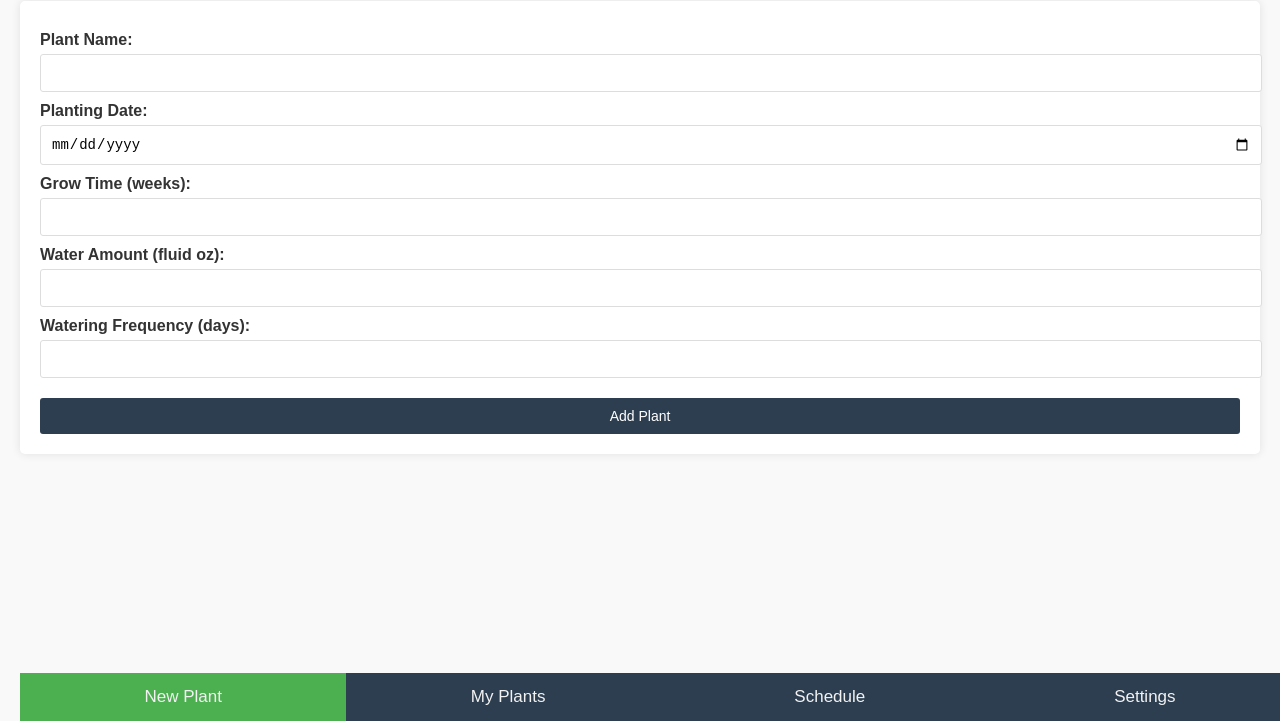
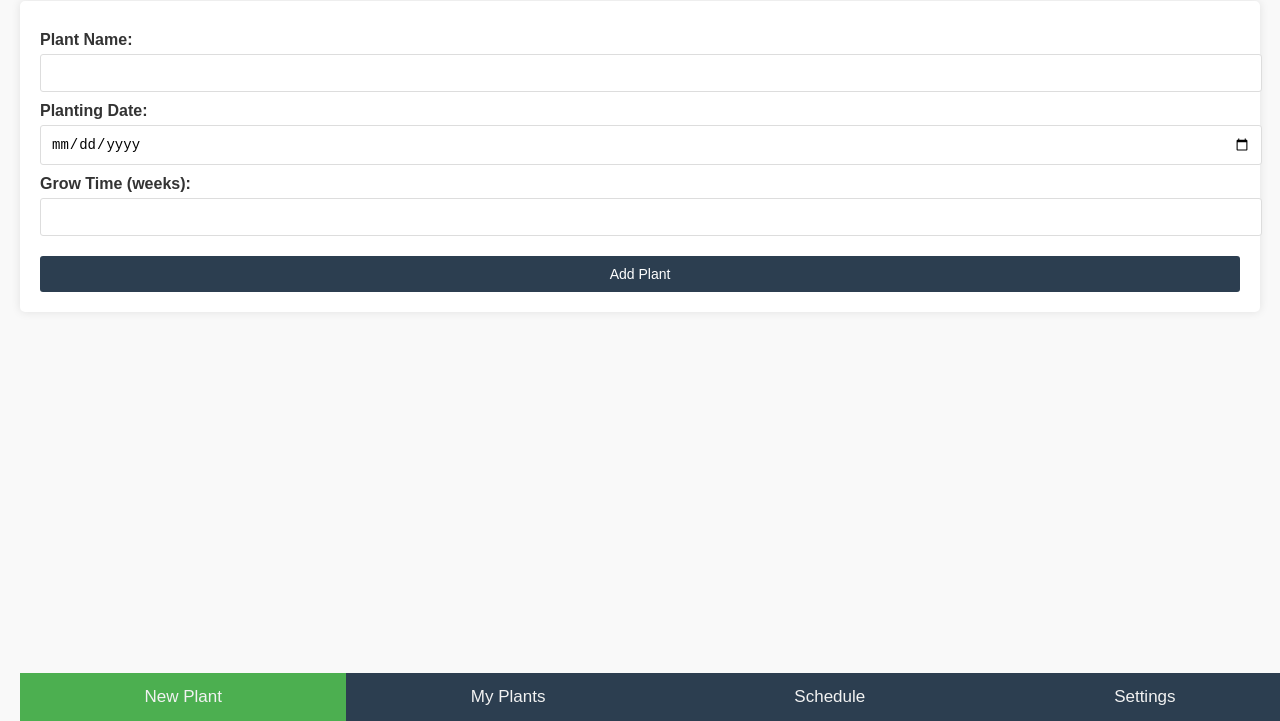
Before and after one commit to johnbuilt/tracker, a plain HTML site: page index.html in a window 1280 px wide. Shown: the part 79-800 px from the top of the page. Drawn offline with Linux system fonts and the light colour scheme.

Commit message:
Update index.html

```diff
--- a/index.html
+++ b/index.html
@@ -17,10 +17,6 @@
             <input type="date" id="plant-date" required>
             <label for="plant-grow-time">Grow Time (weeks):</label>
             <input type="number" id="plant-grow-time" required>
-            <label for="water-amount">Water Amount (fluid oz):</label>
-            <input type="number" id="water-amount" required>
-            <label for="watering-frequency">Watering Frequency (days):</label>
-            <input type="number" id="watering-frequency" required>
             <button type="submit">Add Plant</button>
         </form>
     </div>
```
